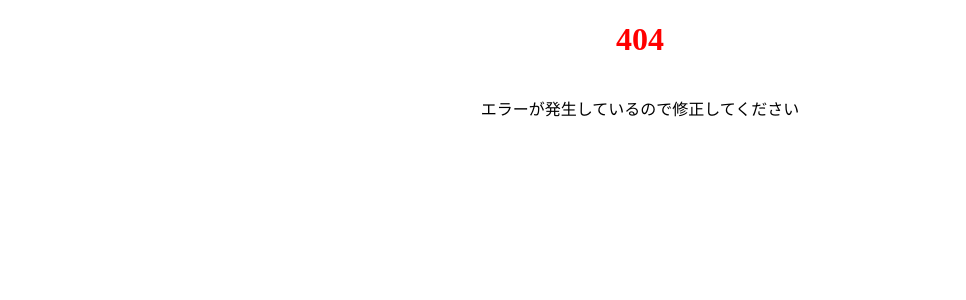
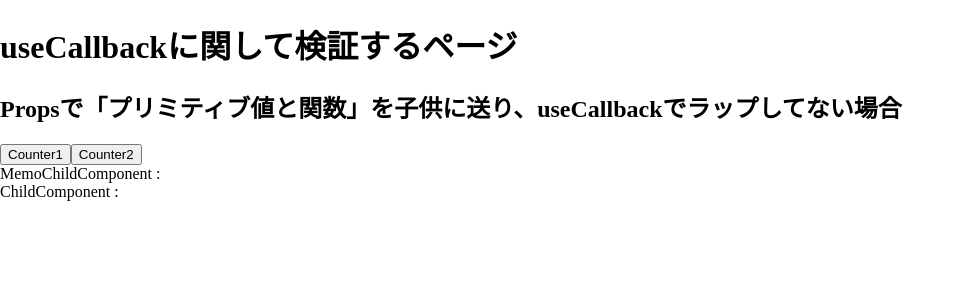
Before and after one commit to kimuniiii/My-Next-Apollo-GraphQL-App, a Next.js app: page /memo/use-call-back in a window 1280 px wide. Before the commit this address had no page. Shown: the top 300 px of the page, without its empty margins (0-966 px from the left). Built offline with nearby package versions, Linux system fonts and the light colour scheme.

Commit message:
useCallback の技術検証完了

```diff
--- /dev/null
+++ b/src/pages/memo/use-call-back.tsx
@@ -0,0 +1,40 @@
+import type { NextPage } from 'next';
+import Head from 'next/head';
+import { useCallback, useState } from 'react';
+import { ChildComponent } from 'src/components/memo/ChildComponent';
+import { MemoChildComponent } from 'src/components/memo/MemoChildComponent';
+
+/**
+ * @概要 React.memo と useCallback と useMemo の挙動を正しく理解するための Sample Page
+ * @説明1 React.memo : コンポーネントのメモ化ができるHOC
+ * @説明2 useCallback : 関数のメモ化ができるHooks
+ * @説明3 useMemo : 関数を実行した結果をメモ化できるHooks
+ */
+const UseCallbackPage: NextPage = () => {
+  const [count, setCount] = useState(0);
+
+  const memoChildFunction = useCallback(() => alert('MemoChildComponent Clicked'), []);
+  const childFunction = useCallback(() => alert('ChildComponent Clicked'), []);
+
+  return (
+    <>
+      <Head>
+        <title>ReactのuseCallbackを検証するページ</title>
+      </Head>
+
+      <h1>useCallbackに関して検証するページ</h1>
+
+      <section>
+        <h1>Propsで「プリミティブ値と関数」を子供に送り、useCallbackでラップしてない場合</h1>
+
+        <button onClick={() => setCount((prev) => prev + 1)}>Counter1</button>
+        <button onClick={() => setCount((prev) => prev + 2)}>Counter2</button>
+
+        <MemoChildComponent text='MemoChildComponent' onClick={memoChildFunction} />
+        <ChildComponent text='ChildComponent' onClick={childFunction} />
+      </section>
+    </>
+  );
+};
+
+export default UseCallbackPage;
```
